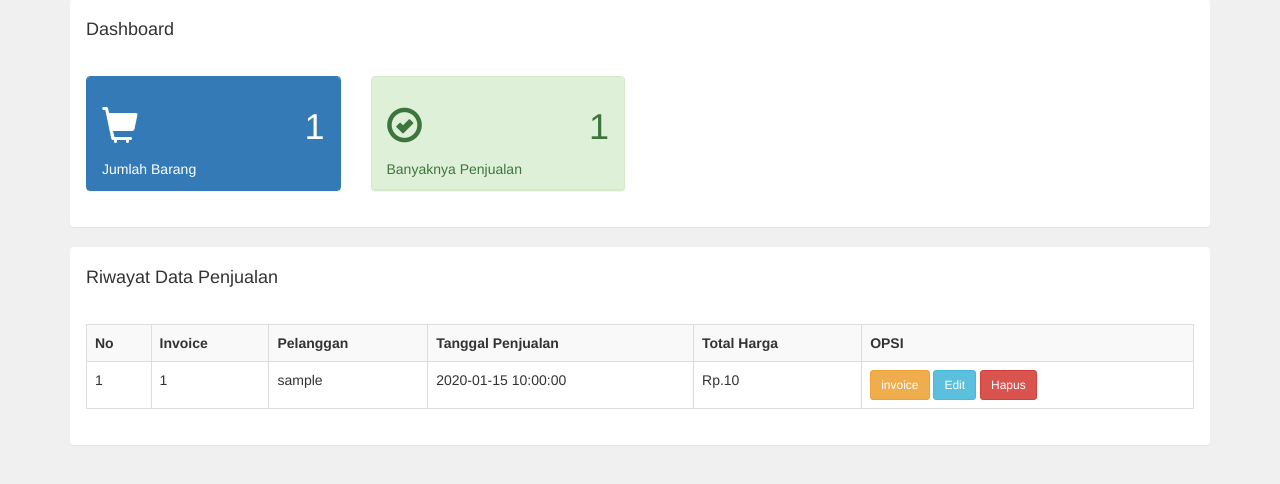
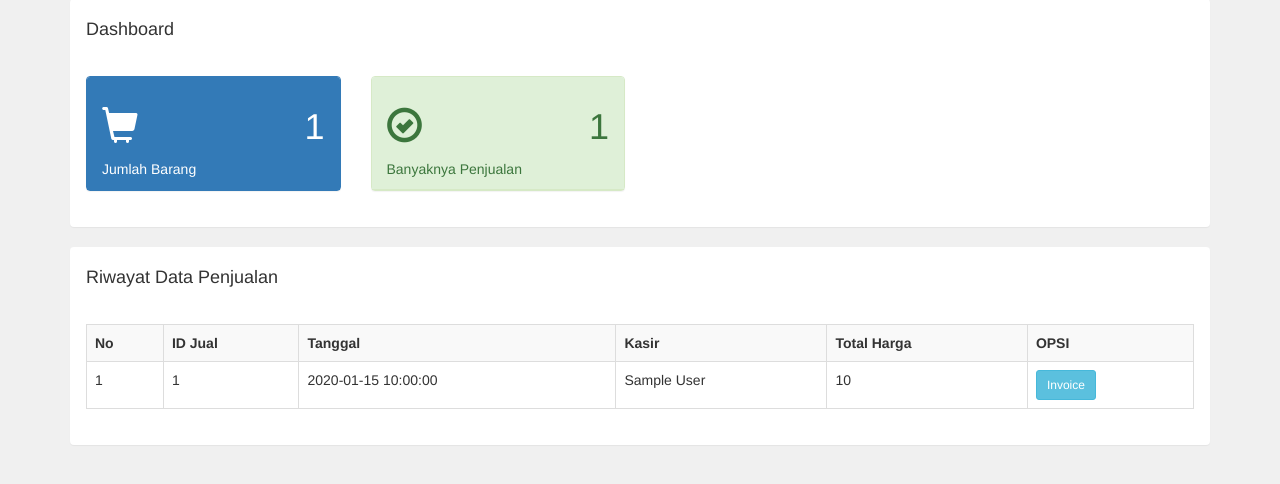
Before and after one commit to ayunanadhira6-droid/penjualan, a PHP site: page /admin/index.php in a window 1280 px wide. Shown: the part 166-650 px from the top of the page. Run offline with PHP 8.4, Linux system fonts and the light colour scheme; the visitor is signed in with stand-in values (Sample User, id 1); tables that the repository leaves empty or names only in its code hold one stand-in row (values such as "Sample post").

Commit message:
perbaikan

```diff
--- a/admin/index.php
+++ b/admin/index.php
@@ -69,31 +69,28 @@ exit;
     <table class="table table-bordered table-striped">
         <tr>
             <th>No</th>
-            <th>Invoice</th>
-            <th>Pelanggan</th>
-            <th>Tanggal Penjualan</th>
+            <th>ID Jual</th>
+            <th>Tanggal</th>
+            <th>Kasir</th>
             <th>Total Harga</th>
             <th>OPSI</th>
         </tr>
-
-
 <?php
+include '../koneksi.php';
+$data = mysqli_query($koneksi, "SELECT penjualan.*, user.user_nama FROM penjualan JOIN user ON penjualan.user_id = user.user_id");
 $no=1;
-$data = mysqli_query($koneksi, "select *from penjualan,user,barang WHERE penjualan.user_id = user.user_id ORDER BY id_jual DESC");
 while ($d=mysqli_fetch_array($data)){
-?>
+    ?>
     <tr>
         <td><?php echo $no++; ?></td>
-        <td><?php echo $d['user_id']; ?></td>
-        <td><?php echo $d['username']; ?></td>
+        <td><?php echo $d['id_jual']; ?></td>
         <td><?php echo $d['tgl_jual']; ?></td>
-        <td><?php echo "Rp." .number_format($d['total_harga']); ?></td>
+        <td><?php echo $d['user_nama']; ?></td>
+        <td><?php echo $d['total_harga']; ?></td>
         <td>
-            <a href="invoice.php?id=<?php echo $d['id_jual']; ?>" class="btn btn-sm btn-warning">invoice</a>
-            <a href="penjualan_edit.php?id=<?php echo $d['id_jual']; ?>" class="btn btn-sm btn-info">Edit</a>
-            <a href="penjualan_hapus.php?id=<?php echo $d['id_jual']; ?>" class="btn btn-sm btn-danger">Hapus</a>
+            <a href="penjualan_invoice.php?id=<?php echo $d['id_jual']; ?>" class="btn btn-sm btn-info">Invoice</a>
         </td>
-</tr>
+    </tr>
 <?php
 }
 ?>
```
